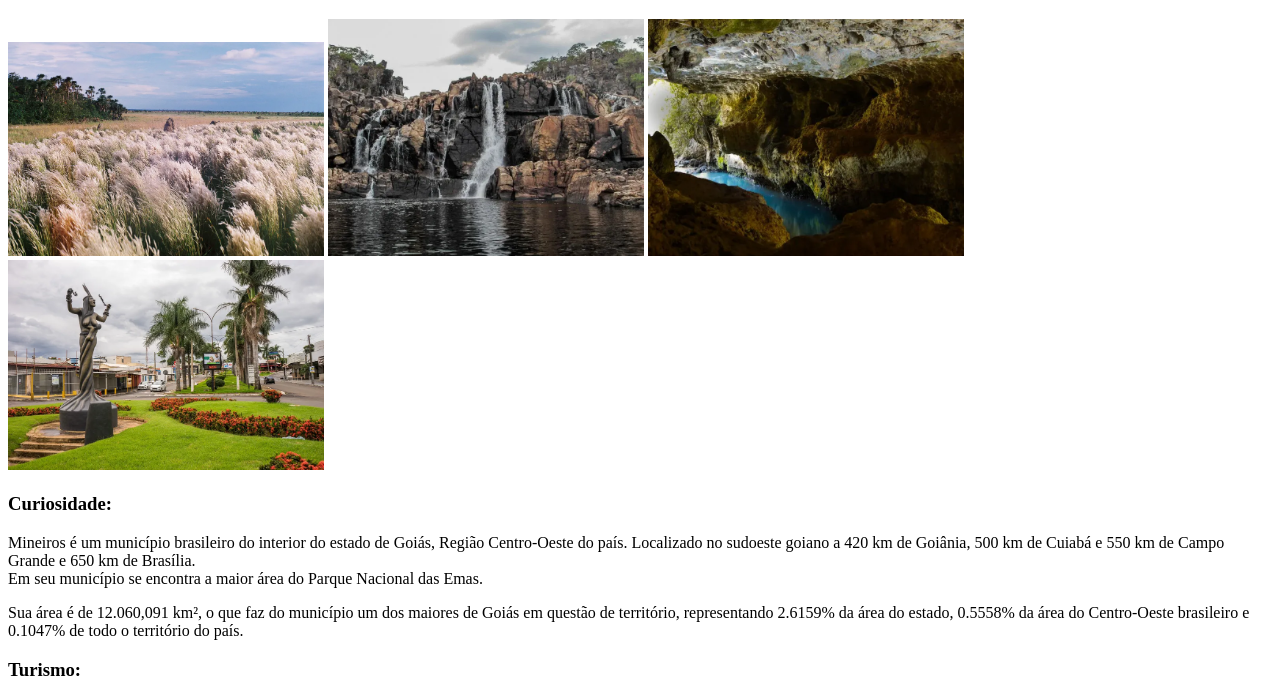
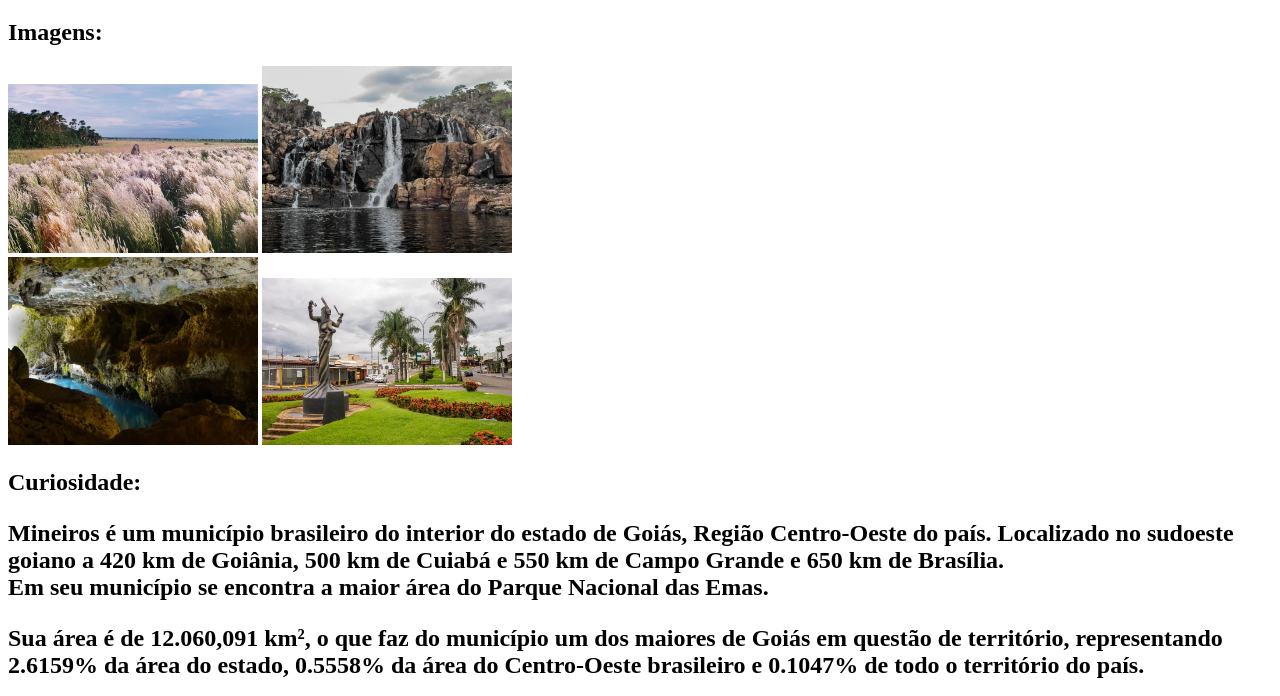
Before and after one commit to alvarowrl/MinhaPaginaDesenvolvimentoWeb1, a plain HTML site: page minhaCidade.html in a window 1280 px wide. Shown: the part 87-783 px from the top of the page. Drawn offline with Linux system fonts and the light colour scheme.

Commit message:
Verificação pagina index e minha cidade

```diff
--- a/minhaCidade.html
+++ b/minhaCidade.html
@@ -14,27 +14,28 @@
     </header>
     <main>
         <section>
-                <img src="imagens/parqueDasEmas.jpg" alt="Parque das Emas" width="25%">
-                <img src="imagens/cachoeira.jpg" alt="Cachoeira" width="25%">
-                <img src="imagens/caverna.jpg" alt="Caverna" width="25%">
+            <h2>Imagens:</h2>
+                <img src="imagens/parqueDasEmas.jpg" alt="Parque das Emas" width="250p">
+                <img src="imagens/cachoeira.jpg" alt="Cachoeira" width="250p">
+                <br>
+                <img src="imagens/caverna.jpg" alt="Caverna" width="250p">
 
-                <img src="imagens/india.jpg" alt="Estatua India" width="25%">
+                <img src="imagens/india.jpg" alt="Estatua India" width="250p">
         </section>
         <section>
-            <h3><p>Curiosidade:</p></h3>
+            <h2>Curiosidade:</h3]2>
                 <p>Mineiros é um município brasileiro do interior do estado de Goiás, Região Centro-Oeste do país. Localizado no sudoeste goiano a 420 km de Goiânia, 500 km de Cuiabá e 550 km de Campo Grande e 650 km de Brasília. <br>Em seu município se encontra a maior área do Parque Nacional das Emas.</p>
                 <p>Sua área é de 12.060,091 km², o que faz do município um dos maiores de Goiás em questão de território, representando 2.6159% da área do estado, 0.5558% da área do Centro-Oeste brasileiro e 0.1047% de todo o território do país.</p>
          </section>
         <section>
-            <h3><p>Turismo:</p></h3>
+            <h3>Turismo:</h3>
             <p>No município existem cerca de 120 cachoeiras catalogadas. Pode-se destacar a Cachoeira da Pinguela, do Sucuri e a dos Dois Saltos. Existe também um conjunto de serras, cortadas pelos rios Formiguinha, Diamantino e Matrinchã. <br> Mineiros possui uma rica variedade de fauna, flora, piscinas naturais, grutas e abrigos, destacando-se o morro da Pedra Aparada e o Parque Nacional das Emas.</p>
         </section>
-        <section><iframe src="https://www.google.com/maps/embed?pb=!1m18!1m12!1m3!1d30430.619694169254!2d-52.5724667488974!3d-17.563399469494165!2m3!1f0!2f0!3f0!3m2!1i1024!2i768!4f13.1!3m3!1m2!1s0x93632f6a9587e25f%3A0x10df2dfa6e1216b4!2sMineiros%2C%20GO%2C%2075830-000!5e0!3m2!1spt-BR!2sbr!4v1787276689324!5m2!1spt-BR!2sbr" width="600" height="450" style="border:0;" allowfullscreen="" loading="lazy" referrerpolicy="strict-origin-when-cross-origin"></iframe></section>
+        <section>
+            <h2>Localização:</h2>
+            <iframe src="https://www.google.com/maps/embed?pb=!1m18!1m12!1m3!1d30430.619694169254!2d-52.5724667488974!3d-17.563399469494165!2m3!1f0!2f0!3f0!3m2!1i1024!2i768!4f13.1!3m3!1m2!1s0x93632f6a9587e25f%3A0x10df2dfa6e1216b4!2sMineiros%2C%20GO%2C%2075830-000!5e0!3m2!1spt-BR!2sbr!4v1787276689324!5m2!1spt-BR!2sbr" width="600" height="450" style="border:0;" allowfullscreen="" loading="lazy" referrerpolicy="strict-origin-when-cross-origin"></iframe></section>
     </main>
-    <footer>
-        <section>
 
-        </section>
     </footer>
 </body>
 </html>
```
Also changed, not shown: index.html (+4 -5 lines).
